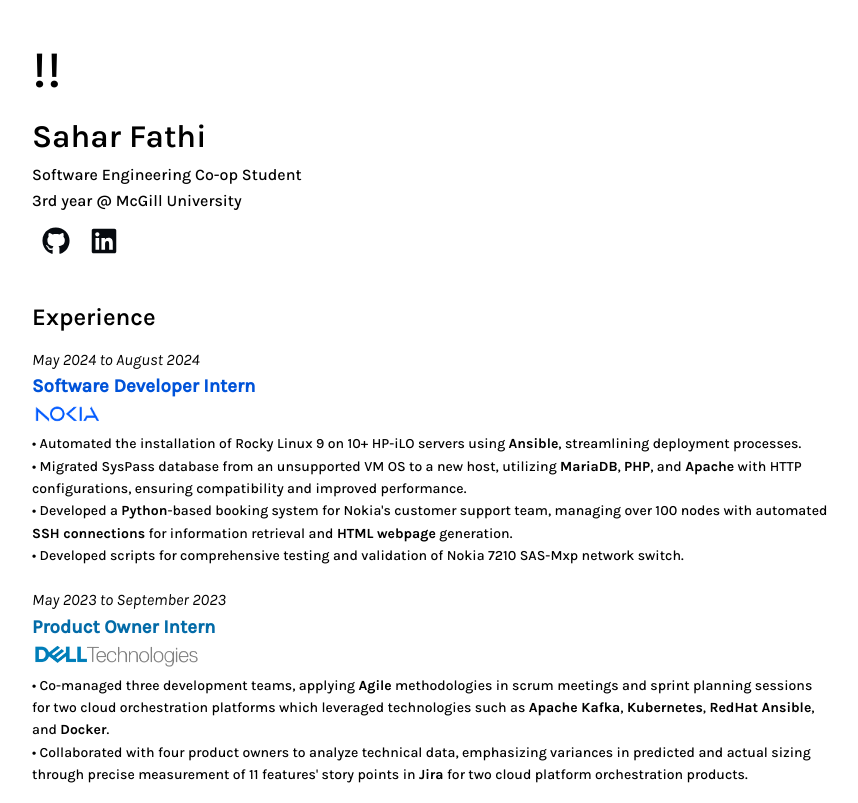
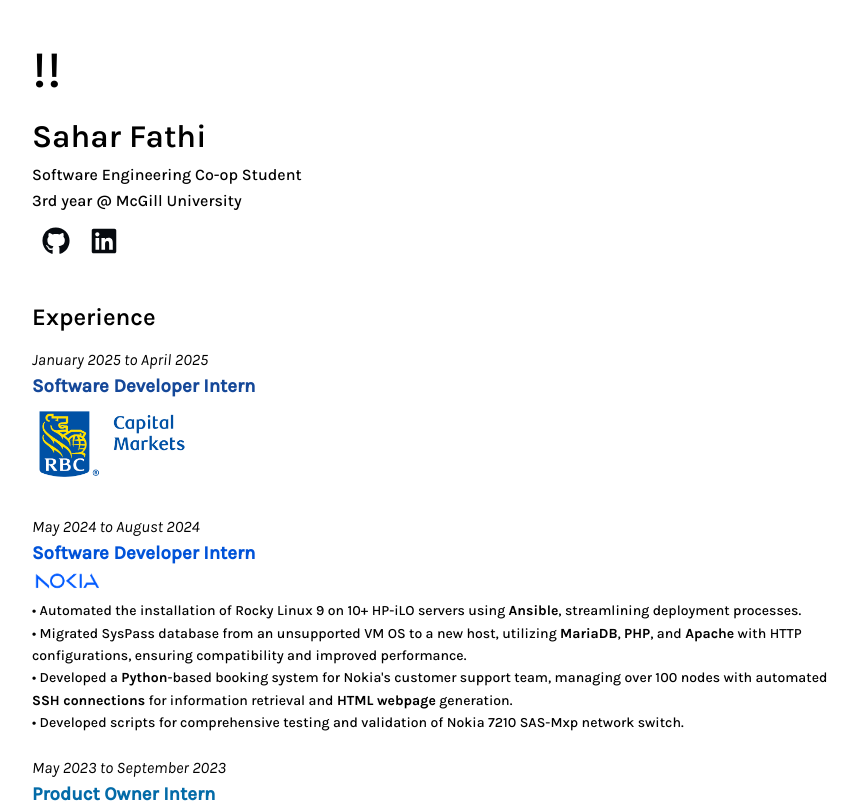
Before and after one commit to fathisahar/portfolio, a React (Create React App) app: page / in a window 1280 px wide. Shown: the top 803 px of the page, without its empty margins (208-1066 px from the left). Built offline with nearby package versions, Linux system fonts and the light colour scheme.

Commit message:
update with winter work term

```diff
--- a/src/components/Experience.css
+++ b/src/components/Experience.css
@@ -37,6 +37,15 @@
   margin: 0px;
 }
 
+.rbc {
+  width: 160px;
+}
+
+.amazon {
+  width: 150px;
+  margin: 0px;
+}
+
 .dell-title{
   margin: 0px;
   color: #036ba8;
@@ -46,3 +55,13 @@
   margin: 0px;
   color: #0053d9;
 }
+
+.rbc-title{
+  margin: 0px;
+  color: #154899;
+}
+
+.amazon-title{
+  margin: 0px;
+  color: #d96900;
+}
--- a/src/components/Experience.js
+++ b/src/components/Experience.js
@@ -1,15 +1,34 @@
 import React from 'react';
 import './Experience.css';
+
+/*
+<div className="experience-item">
+          <p className='date'>May 2025 to July 2025</p>
+          <h3 className='amazon-title'>Software Development Engineer Intern</h3>
+          <img className='amazon' src={require('./amazon.png')} alt="Amazon logo" />
+          <p className='description'>
+          </p>
+        </div>
+*/
 
 function Experience() {
   return (
     <div>
       <h2 className='header'>Experience</h2>
       <section className="experience">
+
+        <div className="experience-item">
+          <p className='date'>January 2025 to April 2025</p>
+          <h3 className='rbc-title'>Software Developer Intern</h3>
+          <img className='rbc' src={require('./rbc.png')} alt="RBC capital markets logo" />
+          <p className='description'>
+          </p>
+        </div>
+
         <div className="experience-item">
         <p className='date'>May 2024 to August 2024</p>
           <h3 className='nokia-title'>Software Developer Intern</h3>
-          <img className='nokia' src={require('./nokia.png')}/>
+          <img className='nokia' src={require('./nokia.png')} alt="Nokia logo" />
           <p className='description'>
           • Automated the installation of Rocky Linux 9 on 10+ HP-iLO servers using <span className='semibold'>Ansible</span>, streamlining deployment processes. <br/>
           • Migrated SysPass database from an unsupported VM OS to a new host, utilizing <span className='semibold'>MariaDB</span>, <span className='semibold'>PHP</span>, and <span className='semibold'>Apache</span> with HTTP configurations, ensuring compatibility and improved performance. <br/>
@@ -21,7 +40,7 @@
         <div className="experience-item">
           <p className='date'>May 2023 to September 2023</p>
           <h3 className='dell-title'>Product Owner Intern</h3>
-          <img className='dell' src={require('./dell.png')}/>
+          <img className='dell' src={require('./dell.png')} alt="Dell logo"/>
           <p className='description'>
           • Co-managed three development teams, applying <span className='semibold'>Agile</span> methodologies in scrum meetings and sprint planning sessions for two cloud orchestration platforms which leveraged technologies such as <span className='semibold'>Apache Kafka</span>, <span className='semibold'>Kubernetes</span>, <span className='semibold'>RedHat Ansible</span>, and <span className='semibold'>Docker</span>. <br/>
           • Collaborated with four product owners to analyze technical data, emphasizing variances in predicted and actual sizing through precise measurement of 11 features' story points in <span className='semibold'>Jira</span> for two cloud platform orchestration products.
--- a/src/components/Extracurricular.js
+++ b/src/components/Extracurricular.js
@@ -10,7 +10,7 @@
             <div className="experience-item">
             <p className='date'>September 2022 to April 2024</p>
               <h3 className='rocket-title'>Rocket Team Member</h3>
-              <img className='rocket' src={require('./rocket.png')}/>
+              <img className='rocket' src={require('./rocket.png')}  alt="McGill Rocket Club logo"/>
               <p className='description'>
               •	Engineered a responsive graphical user interface (GUI) for the rocket-building club using <span className='semibold'>Java</span>, <span className='semibold'>JavaFX</span> and <span className='semibold'>SceneBuilder</span>. <br/>
               •	Applied advanced <span className='semibold'>CSS</span>  techniques, including the implementation of a dark mode theme, to enhance the user interface. <br/>
```
Also changed, not shown: src/components/amazon.png (added), src/components/rbc.png (added).
